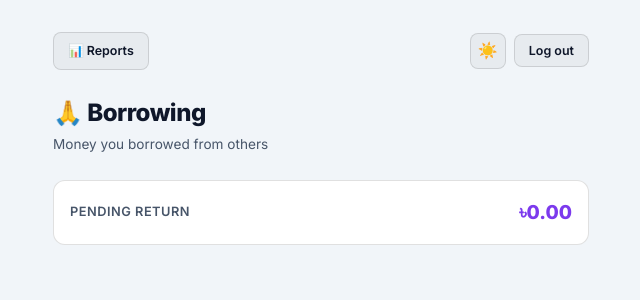
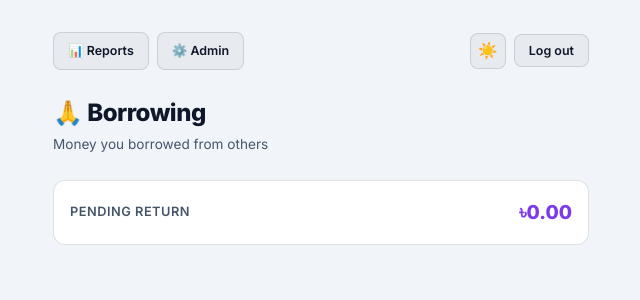
Before and after one commit to sadiul-hakim/MoneyManagement, a Django app: page /borrowing/ in a window 1280 px wide. Shown: the top 300 px of the page, without its empty margins (319-959 px from the left). Run offline with Django 5.2, Linux system fonts and the light colour scheme; the visitor is signed in with stand-in values (Sample User, id 1); data that the repository does not hold is empty.

Commit message:
admin button

```diff
--- a/templates/base.html
+++ b/templates/base.html
@@ -72,7 +72,10 @@
     <main class="main-content">
       <div class="top-bar">
         {% if user.is_authenticated %}
-          <a href="{% url 'reports' %}" class="btn btn-ghost btn-sm" style="margin-right: auto;" title="Analytics & Reports">📊 Reports</a>
+          <div style="display: flex; gap: var(--space-sm); margin-right: auto;">
+            <a href="{% url 'reports' %}" class="btn btn-ghost btn-sm" title="Analytics & Reports">📊 Reports</a>
+            <a href="{% url 'admin:index' %}" class="btn btn-ghost btn-sm" title="Django Admin Panel">⚙️ Admin</a>
+          </div>
         {% endif %}
         <button id="theme-toggle" class="theme-toggle-btn" type="button" onclick="toggleTheme()" title="Toggle Light/Dark Theme" aria-label="Toggle theme">
           <span id="theme-icon">🌙</span>
```
